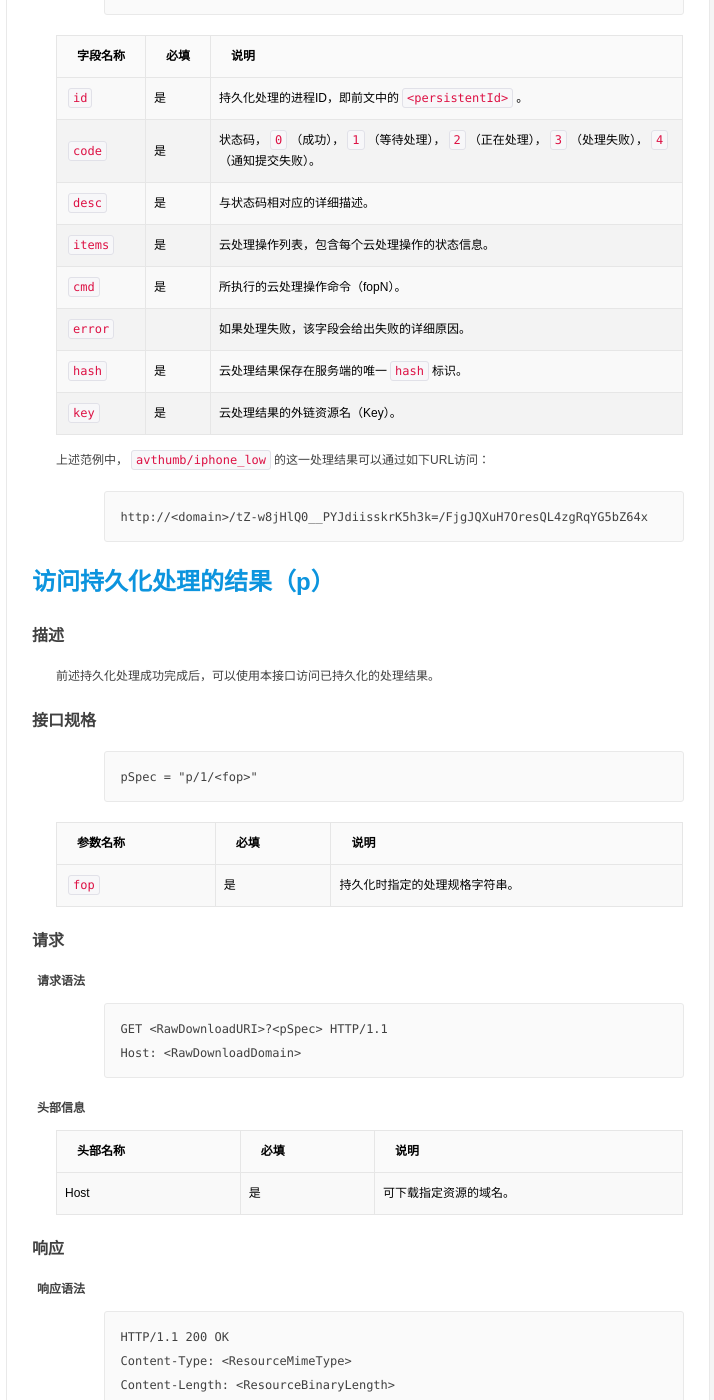
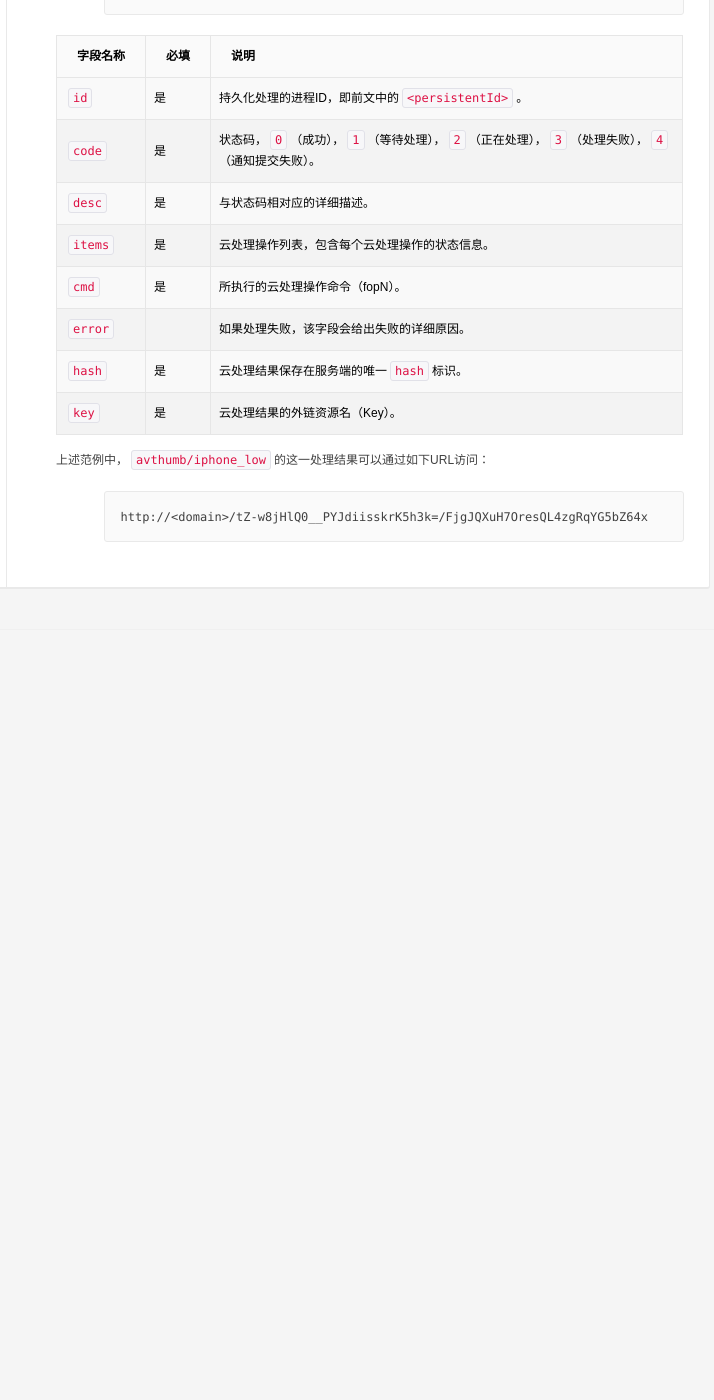
Before and after one commit to qiniu/developer.qiniu.com, a Jekyll site: the page built from docs/v6/api/reference/fop/pfop/pfop.md, in a window 1280 px wide and 1400 px high, scrolled down 4252 px. Shown: the whole window, without its empty margins (411-1125 px from the left). Built offline with Jekyll 4.4.1, drawn with Linux system fonts in a browser that asks for light colours; nearby versions of some CDN libraries; library files that are not in the unit come from our copies; after the commit the page ends 4882 px from its top, so only the background shows below that; some of the changed text lies outside the part shown.

Commit message:
将p接口分离成独立文档。

````diff
--- a/docs/v6/api/reference/fop/pfop/pfop.md
+++ b/docs/v6/api/reference/fop/pfop/pfop.md
@@ -47,12 +47,12 @@ Authorization | 是   | 该参数应严格按照[管理凭证][accessTokenHref]
 [管理凭证][accessTokenHref]方式。
 
 <a id="pfop-request-params"></a>
-### 请求参数（PfopRequestParams）
+### 请求参数
 
 请求参数以表单形式组织，作为请求内容提交，格式如下：
 
 ```
-bucket=<bucket>&key=<key>&fops=<fop1>;<fop2>...<fopN>&notifyURL=<persistentNotifyUrl>
+PfopRequestParams = "bucket=<bucket>&key=<key>&fops=<fop1>;<fop2>...<fopN>&notifyURL=<persistentNotifyUrl>"
 ```
 
 参数名称      | 必填 | 说明
@@ -108,7 +108,7 @@ persistentId  | 是    | 持久化处理会话标识，可用于查询处理进
 ```
 
 <a id="pfop-response-status"></a>
-### 状态响应码
+### 响应状态码
 
 HTTP状态码 | 含义
 :--------- | :--------------------------
@@ -211,68 +211,6 @@ Content-Type  | 是   | 固定为`application/json`。
 http://<domain>/tZ-w8jHlQ0__PYJdiisskrK5h3k=/FjgJQXuH7OresQL4zgRqYG5bZ64x
 ```
 
-<a id="p-download"></a>
-# 访问持久化处理的结果（p）
-
-<a id="p-description"></a>
-## 描述
-
-前述持久化处理成功完成后，可以使用本接口访问已持久化的处理结果。
-
-<a id="p-specification"></a>
-## 接口规格
-
-```
-pSpec = "p/1/<fop>"
-```
-
-参数名称      | 必填 | 说明
-:------------ | :--- | :-----------------------------
-`fop`         | 是   | 持久化时指定的处理规格字符串。
-
-<a id="p-request"></a>
-## 请求
-
-<a id="request-syntax"></a>
-### 请求语法
-
-```
-GET <RawDownloadURI>?<pSpec> HTTP/1.1
-Host: <RawDownloadDomain>
-```
-
-<a id="request-headers"></a>
-### 头部信息
-
-头部名称      | 必填  | 说明
-:------------ | :---- | :----------------------------------
-Host          | 是    | 可下载指定资源的域名。
-
-<a id="p-response"></a>
-## 响应
-
-<a id="request-syntax"></a>
-### 响应语法
-
-```
-HTTP/1.1 200 OK
-Content-Type: <ResourceMimeType>
-Content-Length: <ResourceBinaryLength>
-
-<ResourceBinary>
-```
-
-<a id="p-response-status"></a>
-### 响应状态码
-
-HTTP状态码 | 含义
-:--------- | :--------------------------
-200        | 下载成功。
-400	       | 请求报文格式错误。
-401        | 管理凭证无效。
-404        | 资源不存在。
-599	       | 服务端操作失败。<br>如遇此错误，请将完整错误信息（包括所有HTTP响应头部）[通过邮件发送][sendBugReportHref]给我们。
-
 [accessTokenHref]:      ../../security/access-token.html                 "管理凭证"
 [sendBugReportHref]:    mailto:support@qiniu.com?subject=599错误日志     "发送错误报告"
 
````
Also changed, not shown: other parts of docs/v6/api/reference/fop/pfop/pfop.md (+1 -1 lines), docs/v6/api/reference/fop/pfop/index.md (+1 -1 lines), docs/v6/api/reference/fop/pfop/p.md (added, +73 -0 lines), docs/v6/api/reference/fop/pfop/prefop.md (+1 -1 lines).
